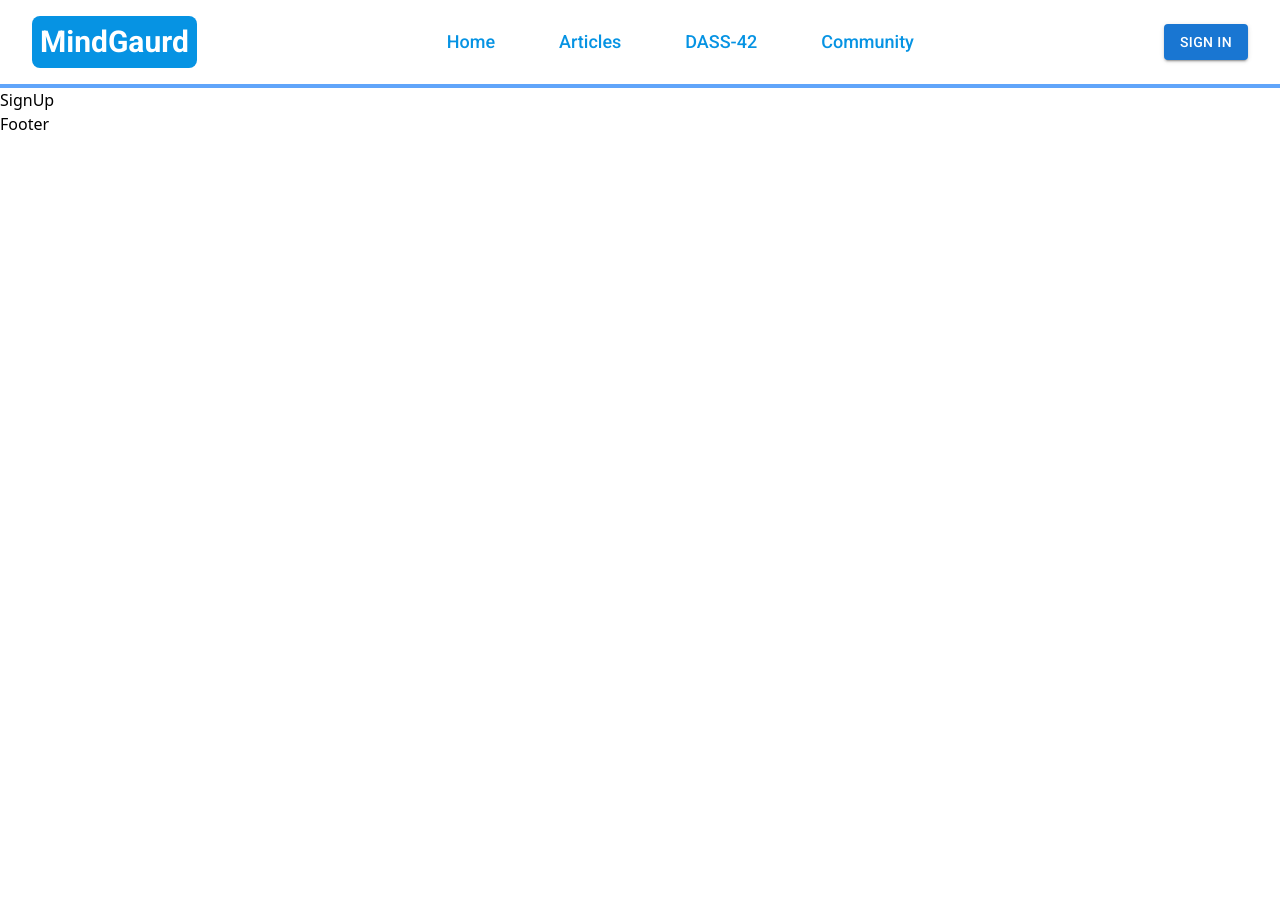
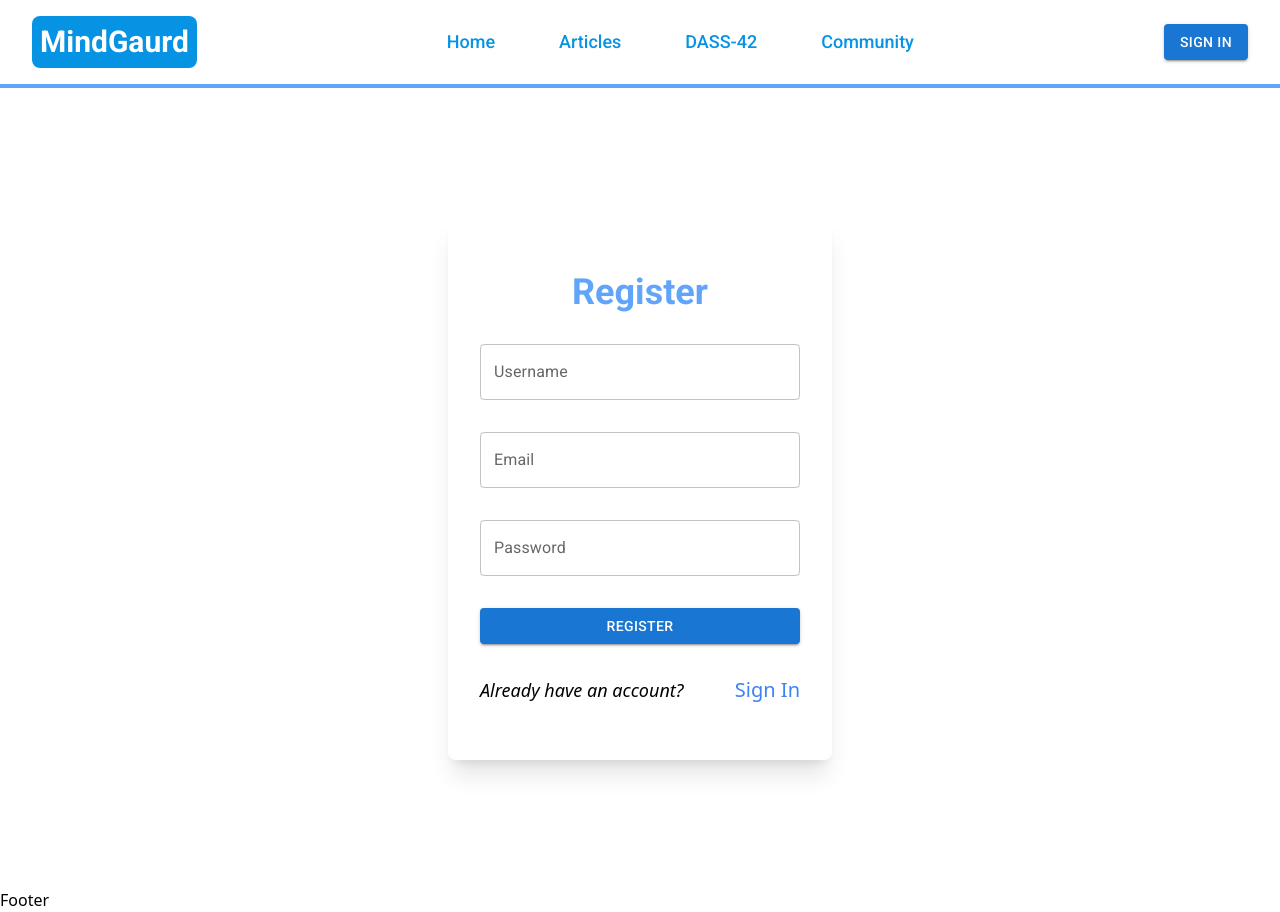
Before and after one commit to RampageousRJ/MindGuard, a React (Vite) app in the folder frontend/: page /signup in a window 1280 px wide. Before the commit the page ends 800 px from the top, so only its background shows below. Built offline with nearby package versions, Linux system fonts and the light colour scheme.

Commit message:
Login and Register UI added

```diff
--- a/frontend/src/App.jsx
+++ b/frontend/src/App.jsx
@@ -6,6 +6,7 @@ import About from './Pages/About/About'
 import SignUp from './Pages/SignUp'
 import SignIn from './Pages/SignIn'
 import Footer from './Components/Footer'
+import Articles from './Pages/Articles'
 
 function App() {
   const [count, setCount] = useState(0)
@@ -18,6 +19,7 @@ function App() {
         <Route path='/about' element={<About />} />
         <Route path='/signin' element={<SignIn />} />
         <Route path='/signup' element={<SignUp />} />
+        <Route path='/articles' element={<Articles />} />
       </Routes>
       <Footer />
     </Router >
--- /dev/null
+++ b/frontend/src/Components/Article/Article.jsx
@@ -0,0 +1,10 @@
+import React from 'react'
+import './article.css'
+
+function Article() {
+    return (
+        <div>Article</div>
+    )
+}
+
+export default Article
--- a/frontend/src/Pages/About/About.jsx
+++ b/frontend/src/Pages/About/About.jsx
@@ -2,11 +2,13 @@ import React, { useEffect, useState } from 'react'
 import svg from '../../assets/main_svg.svg'
 import { animate, motion } from 'framer-motion'
 import './about.css'
+import { useNavigate } from 'react-router-dom'
 
 function About() {
 
   const finalTitle = 'Gaurd'
   const [visibleTitle, setVisibleTitle] = useState('')
+  const navigate = useNavigate()
 
   useEffect(() => {
     let currIndex = 0;
@@ -31,6 +33,11 @@ function About() {
     return () => clearInterval(expandContract);
   }, [])
 
+  const handleSubmit = (e) => {
+    e.preventDefault()
+    navigate("/articles")
+  }
+
   return (
     <main className='min-h-screen flex flex-col-reverse gap-6 md:flex-row items-center md:justify-around'>
       <article className='flex flex-col gap-4 w-2/3 md:w-1/2'>
@@ -42,7 +49,10 @@ function About() {
         >
           <p className='text-sm md:text-lg space-x-0 roboto-regular-italic'>Lorem ipsum dolor sit amet, consectetur adipisicing elit. Omnis possimus tempore quo, itaque voluptatum doloremque. Distinctio at sapiente sint facilis alias maiores. Harum, quia quis!</p>
         </motion.p>
-        <button className='btn '>
+        <button
+          className='btn '
+          onClick={handleSubmit}
+        >
           Get Articles
         </button>
       </article>
--- /dev/null
+++ b/frontend/src/Pages/Articles.jsx
@@ -0,0 +1,67 @@
+import { FormControl, InputAdornment, InputLabel, MenuItem, Select, TextField } from '@mui/material'
+import { FaSearchengin } from "react-icons/fa6";
+import React, { useState } from 'react'
+
+function Articles() {
+
+    const [age, setAge] = useState('');
+
+    const handleChange = (event) => {
+        setAge(event.target.value);
+    };
+
+    const handleSearch = (e) => {
+        e.preventDefault()
+    }
+
+    return (
+        <div className='flex flex-col gap-6'>
+            <section className='flex flex-col items-center gap-4 md:flex-row md:justify-between p-4'>
+                <TextField
+                    placeholder='Search articles...'
+                    variant='outlined'
+                    id='search-bar'
+                    InputProps={{
+                        endAdornment: (
+                            < InputAdornment position="end" >
+                                <FaSearchengin
+                                    className='cursor-pointer text-lg'
+                                    onClick={handleSearch}
+                                />
+                            </InputAdornment>
+                        )
+                    }
+                    }
+                    sx={{
+                        width: "50%",
+                        border: "2px solid transparent",
+                        borderRadius: "1.9rem"
+                    }}
+                />
+                <FormControl
+                    sx={{
+                        width: "25%"
+                    }}
+                >
+                    <InputLabel id="demo-simple-select-label">Age</InputLabel>
+                    <Select
+                        labelId="demo-simple-select-label"
+                        id="demo-simple-select"
+                        value={age}
+                        label="Age"
+                        onChange={handleChange}
+                    >
+                        <MenuItem value={10}>Ten</MenuItem>
+                        <MenuItem value={20}>Twenty</MenuItem>
+                        <MenuItem value={30}>Thirty</MenuItem>
+                    </Select>
+                </FormControl>
+            </section>
+            <main className='grid grid-cols-1 md:grid-cols-2 lg:grid-cols-3'>
+
+            </main>
+        </div >
+    )
+}
+
+export default Articles
--- a/frontend/src/Pages/SignIn.jsx
+++ b/frontend/src/Pages/SignIn.jsx
@@ -1,8 +1,57 @@
+import { Button, TextField } from '@mui/material'
 import React from 'react'
+import { Link } from 'react-router-dom'
+import { motion, animate } from 'framer-motion'
 
 function SignIn() {
+
+    const handleSubmit = (e) => {
+
+    }
+
     return (
-        <div>SignIn</div>
+        <motion.main
+            initial={{ opacity: 0, y: 100 }}
+            animate={{ opacity: 1, y: 0 }}
+            transition={{ duration: .5 }}
+        >
+            <main className='min-h-screen flex justify-center items-center  '>
+                <form action="" className='flex flex-col gap-8 min-w-96 text-lg md:text-xl shadow-xl px-8 py-14 text-center rounded-lg'>
+                    <h1 className='text-xl md:text-4xl roboto-bold text-blue-400'>Login</h1>
+                    <TextField
+                        id='username'
+                        label="Username"
+                        variant='outlined'
+                        color='primary'
+                        sx={{
+                            width: "100%"
+                        }}
+                    />
+                    <TextField
+                        id='password'
+                        label="Password"
+                        variant='outlined'
+                        color='primary'
+                        sx={{
+                            width: "100%"
+                        }}
+                    />
+                    <Button
+                        onClick={handleSubmit}
+                        variant='contained'
+                        color='primary'
+                    >
+                        Sign In
+                    </Button>
+                    <section className='flex justify-between items-center'>
+                        <i className='text-lg'>Don’t have an account?</i>
+                        <Link to={"/signup"}>
+                            <span className='text-blue-500 cursor-pointer'>Sign Up</span>
+                        </Link>
+                    </section>
+                </form>
+            </main>
+        </motion.main>
     )
 }
 
--- a/frontend/src/Pages/SignUp.jsx
+++ b/frontend/src/Pages/SignUp.jsx
@@ -1,8 +1,70 @@
 import React from 'react'
+import { Link } from 'react-router-dom'
+import { Button, TextField } from '@mui/material'
+import { motion, animate } from 'framer-motion'
 
 function SignUp() {
+
+    const handleSubmit = (e) => {
+
+    }
+
+
     return (
-        <div>SignUp</div>
+        <motion.main
+            initial={{ opacity: 0, y: 100 }}
+            animate={{ opacity: 1, y: 0 }}
+            transition={{ duration: .5 }}
+        >
+            <main className='min-h-screen flex justify-center items-center  '>
+                <form action="" className='flex flex-col gap-8 min-w-96 text-lg md:text-xl shadow-xl px-8 py-14 text-center rounded-lg'>
+                    <h1 className='text-xl md:text-4xl roboto-bold text-blue-400'>Register</h1>
+                    <TextField
+                        id='username'
+                        type='string'
+                        label="Username"
+                        variant='outlined'
+                        color='primary'
+                        sx={{
+                            width: "100%"
+                        }}
+                    />
+                    <TextField
+                        id='email'
+                        label="Email"
+                        type='email'
+                        variant='outlined'
+                        color='primary'
+                        sx={{
+                            width: "100%"
+                        }}
+                    />
+                    <TextField
+                        id='password'
+                        label="Password"
+                        type='password'
+                        variant='outlined'
+                        color='primary'
+                        sx={{
+                            width: "100%"
+                        }}
+                    />
+                    <Button
+                        onClick={handleSubmit}
+                        variant='contained'
+                        color='primary'
+                    >
+                        Register
+                    </Button>
+                    <section className='flex justify-between items-center'>
+                        <i className='text-lg'>Already have an account?</i>
+                        <Link to={"/signin"}>
+                            <span className='text-blue-500 cursor-pointer'>Sign In</span>
+                        </Link>
+                    </section>
+                </form>
+            </main>
+        </motion.main>
     )
 }
 
```
Also changed, not shown: frontend/src/Components/Article/article.css (added).
